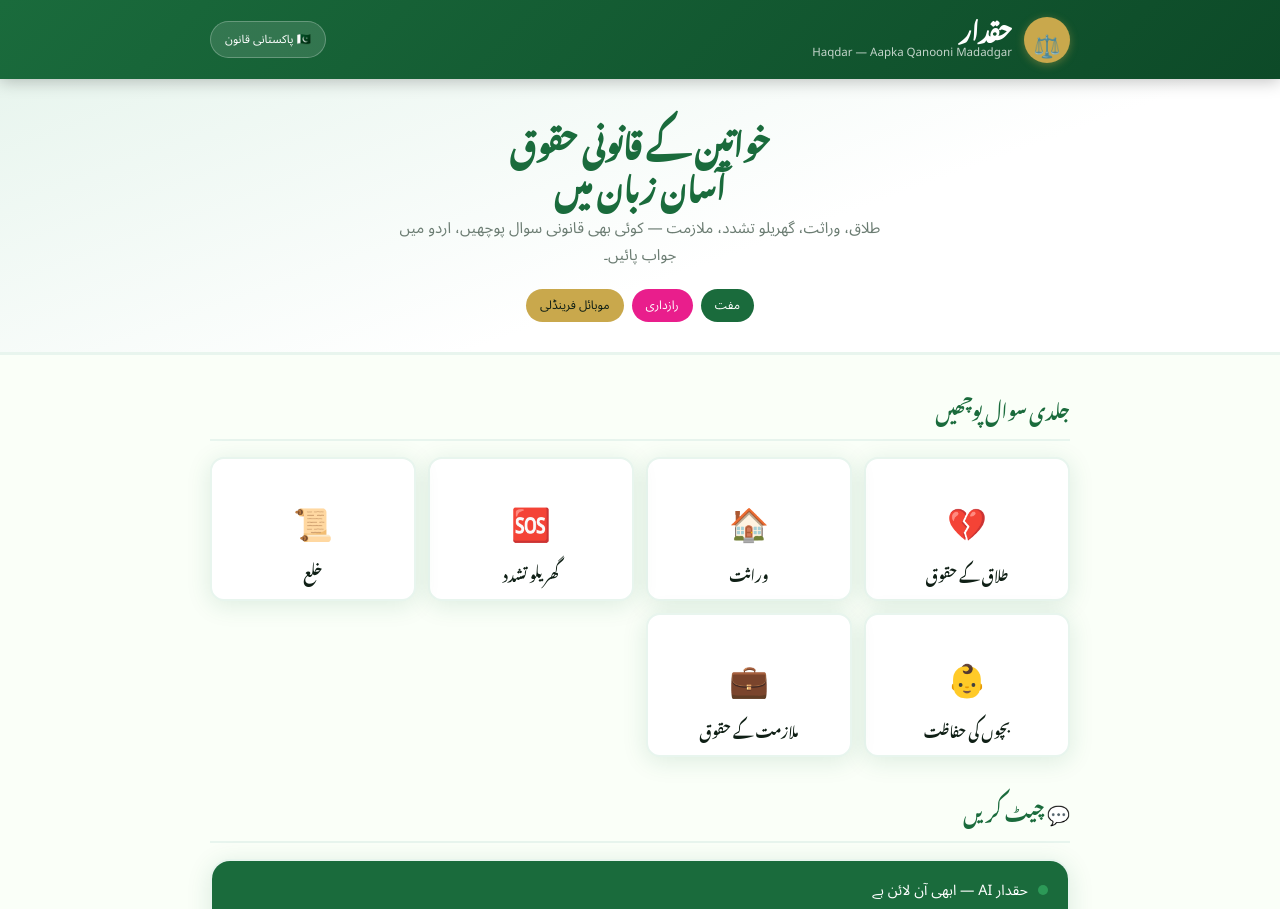
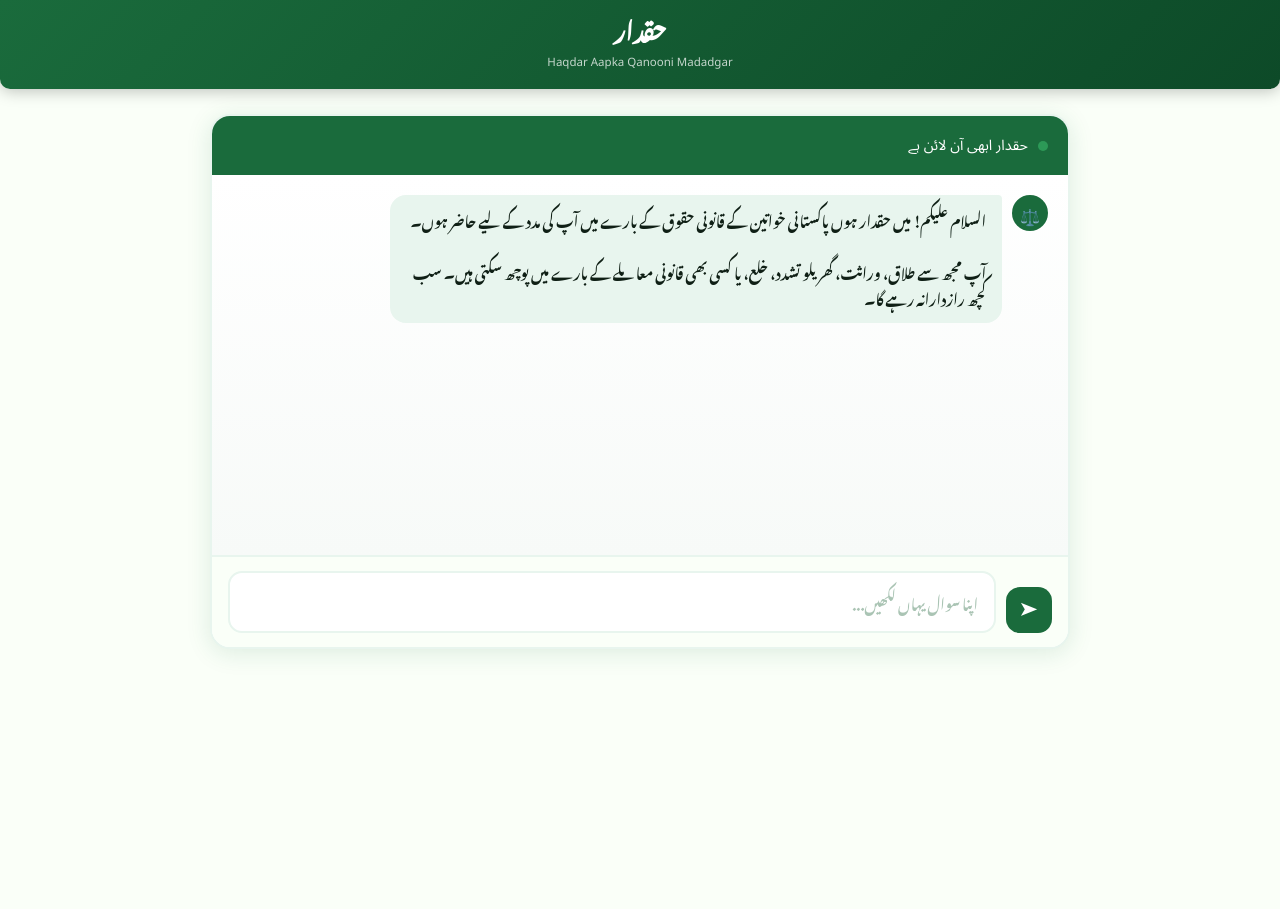
Before and after one commit to Muhammad-Raheel04/haqdar-app, a plain HTML site: page frontend/index.html in a window 1280 px wide. Shown: the top 909 px of the page. After the commit the page ends 800 px from the top, so only its background shows below. Drawn offline with Linux system fonts and the light colour scheme; a web font is replaced by a local one.

Commit message:
feat(frontend): remove unused sections and fix chat dialog width issues

```diff
--- a/frontend/index.html
+++ b/frontend/index.html
@@ -44,6 +44,9 @@
       top: 0;
       z-index: 100;
       box-shadow: 0 2px 16px rgba(0, 0, 0, 0.25);
+      margin-bottom: 25px;
+      border-bottom-left-radius: 10px;
+      border-bottom-right-radius: 10px;
     }
 
     .header-inner {
@@ -51,149 +54,29 @@
       margin: 0 auto;
       padding: 14px 20px;
       display: flex;
+      flex-direction: column;
       align-items: center;
-      justify-content: space-between;
+      justify-content: center;
+      text-align: center;
+      width: 100%;
     }
 
-    .logo {
-      display: flex;
-      align-items: center;
-      gap: 12px;
-    }
 
-    .logo-icon {
-      width: 46px;
-      height: 46px;
-      background: var(--gold);
-      border-radius: 50%;
-      display: flex;
-      align-items: center;
-      justify-content: center;
-      font-size: 22px;
-      box-shadow: 0 2px 8px rgba(201, 168, 76, 0.4);
-    }
+
 
     .logo-text h1 {
       font-size: 1.5rem;
       color: #fff;
       font-weight: 700;
       line-height: 1.1;
+      margin: 0;
     }
 
     .logo-text p {
       font-size: 0.72rem;
       color: rgba(255, 255, 255, 0.75);
       font-family: 'Noto Sans Arabic', sans-serif;
-    }
-
-    .header-badge {
-      background: rgba(255, 255, 255, 0.12);
-      border: 1px solid rgba(255, 255, 255, 0.25);
-      border-radius: 20px;
-      padding: 5px 14px;
-      color: #fff;
-      font-size: 0.72rem;
-      font-family: 'Noto Sans Arabic', sans-serif;
-    }
-
-    /* ── HERO ── */
-    .hero {
-      background: linear-gradient(160deg, var(--green-pale) 0%, #fff 60%);
-      padding: 40px 20px 30px;
-      text-align: center;
-      border-bottom: 3px solid var(--green-pale);
-    }
-
-    .hero h2 {
-      font-size: 1.9rem;
-      color: var(--green);
-      line-height: 1.4;
-      margin-bottom: 10px;
-    }
-
-    .hero p {
-      color: var(--gray);
-      font-size: 0.95rem;
-      max-width: 500px;
-      margin: 0 auto 20px;
-      font-family: 'Noto Sans Arabic', sans-serif;
-      line-height: 1.8;
-    }
-
-    .hero-tags {
-      display: flex;
-      gap: 8px;
-      justify-content: center;
-      flex-wrap: wrap;
-    }
-
-    .tag {
-      background: var(--green);
-      color: #fff;
-      border-radius: 20px;
-      padding: 4px 14px;
-      font-size: 0.75rem;
-      font-family: 'Noto Sans Arabic', sans-serif;
-    }
-
-    .tag.pink {
-      background: var(--pink);
-    }
-
-    .tag.gold {
-      background: var(--gold);
-      color: var(--dark);
-    }
-
-    /* ── QUICK TOPICS ── */
-    .topics-section {
-      max-width: 900px;
-      margin: 30px auto 0;
-      padding: 0 20px;
-    }
-
-    .section-title {
-      font-size: 1.15rem;
-      color: var(--green);
-      margin-bottom: 16px;
-      padding-bottom: 8px;
-      border-bottom: 2px solid var(--green-pale);
-    }
-
-    .topics-grid {
-      display: grid;
-      grid-template-columns: repeat(auto-fill, minmax(170px, 1fr));
-      gap: 12px;
-      margin-bottom: 30px;
-    }
-
-    .topic-card {
-      background: #fff;
-      border: 2px solid var(--green-pale);
-      border-radius: 14px;
-      padding: 16px 12px;
-      text-align: center;
-      cursor: pointer;
-      transition: all 0.2s;
-      box-shadow: var(--shadow);
-    }
-
-    .topic-card:hover {
-      border-color: var(--green);
-      transform: translateY(-3px);
-      box-shadow: 0 8px 28px rgba(26, 107, 60, 0.18);
-    }
-
-    .topic-card .icon {
-      font-size: 2rem;
-      margin-bottom: 8px;
-    }
-
-    .topic-card .label {
-      font-size: 0.88rem;
-      color: var(--dark);
-      font-weight: 600;
-      line-height: 1.4;
+      margin: 0;
     }
 
     /* ── CHAT ── */
@@ -209,6 +92,7 @@
       box-shadow: var(--shadow);
       border: 2px solid var(--green-pale);
       overflow: hidden;
+      width:100%;
     }
 
     .chat-header {
@@ -217,6 +101,7 @@
       display: flex;
       align-items: center;
       gap: 10px;
+      width:100%;
     }
 
     .chat-header .dot {
@@ -246,6 +131,7 @@
     }
 
     #messages {
+      background: linear-gradient(to bottom, #ffffff, #f7faf8);
       height: 380px;
       overflow-y: auto;
       padding: 20px;
@@ -425,33 +311,6 @@
       cursor: not-allowed;
     }
 
-    .disclaimer {
-      max-width: 900px;
-      margin: 0 auto 20px;
-      padding: 12px 20px;
-      background: #fff8e1;
-      border-right: 4px solid var(--gold);
-      border-radius: 0 10px 10px 0;
-      font-size: 0.78rem;
-      color: #7a6020;
-      font-family: 'Noto Sans Arabic', sans-serif;
-      line-height: 1.7;
-      margin-right: 20px;
-      margin-left: 20px;
-    }
-
-    footer {
-      background: var(--dark);
-      color: rgba(255, 255, 255, 0.6);
-      text-align: center;
-      padding: 16px;
-      font-size: 0.75rem;
-      font-family: 'Noto Sans Arabic', sans-serif;
-    }
-
-    footer span {
-      color: var(--green-light);
-    }
 
     @media (max-width: 600px) {
       .hero h2 {
@@ -466,6 +325,10 @@
         height: 300px;
       }
     }
+
+    .header-heading {
+      padding-bottom:10px;
+    }
   </style>
 </head>
 
@@ -473,72 +336,28 @@
 
   <header>
     <div class="header-inner">
-      <div class="logo">
-        <div class="logo-icon">⚖️</div>
-        <div class="logo-text">
-          <h1>حقدار</h1>
-          <p>Haqdar — Aapka Qanooni Madadgar</p>
-        </div>
+      <div class="logo-text">
+        <h1 class="header-heading">حقدار</h1>
+        <p>Haqdar Aapka Qanooni Madadgar</p>
       </div>
-      <div class="header-badge">🇵🇰 پاکستانی قانون</div>
     </div>
   </header>
 
-  <div class="hero">
-    <h2>خواتین کے قانونی حقوق<br />آسان زبان میں</h2>
-    <p>طلاق، وراثت، گھریلو تشدد، ملازمت — کوئی بھی قانونی سوال پوچھیں، اردو میں جواب پائیں۔</p>
-    <div class="hero-tags">
-      <span class="tag"> مفت</span>
-      <span class="tag pink"> رازداری</span>
-      <span class="tag gold"> موبائل فرینڈلی</span>
-    </div>
-  </div>
-
-  <div class="topics-section">
-    <div class="section-title"> جلدی سوال پوچھیں</div>
-    <div class="topics-grid">
-      <div class="topic-card" onclick="quickAsk('طلاق کے بعد عورت کے کیا حقوق ہیں؟')">
-        <div class="icon">💔</div>
-        <div class="label">طلاق کے حقوق</div>
-      </div>
-      <div class="topic-card" onclick="quickAsk('وراثت میں بیٹی کا حصہ کتنا ہے؟')">
-        <div class="icon">🏠</div>
-        <div class="label">وراثت</div>
-      </div>
-      <div class="topic-card" onclick="quickAsk('گھریلو تشدد کی صورت میں کیا کریں؟')">
-        <div class="icon">🆘</div>
-        <div class="label">گھریلو تشدد</div>
-      </div>
-      <div class="topic-card" onclick="quickAsk('خلع کیسے لیا جاتا ہے؟')">
-        <div class="icon">📜</div>
-        <div class="label">خلع</div>
-      </div>
-      <div class="topic-card" onclick="quickAsk('بچوں کی حضانت کس کو ملتی ہے؟')">
-        <div class="icon">👶</div>
-        <div class="label">بچوں کی حفاظت</div>
-      </div>
-      <div class="topic-card" onclick="quickAsk('کام کی جگہ ہراساں کرنے کی شکایت کیسے کریں؟')">
-        <div class="icon">💼</div>
-        <div class="label">ملازمت کے حقوق</div>
-      </div>
-    </div>
-  </div>
 
   <div class="chat-section">
-    <div class="section-title">💬 چیٹ کریں</div>
     <div class="chat-box">
       <div class="chat-header">
         <div class="dot"></div>
-        <span>حقدار AI — ابھی آن لائن ہے</span>
+        <span>حقدار ابھی آن لائن ہے</span>
       </div>
       <div id="messages">
         <div class="msg bot">
           <div class="msg-avatar">⚖️</div>
           <div class="msg-bubble">
-            السلام علیکم! میں حقدار ہوں — پاکستانی خواتین کے قانونی حقوق کے بارے میں آپ کی مدد کے لیے حاضر
+            السلام علیکم! میں حقدار ہوں پاکستانی خواتین کے قانونی حقوق کے بارے میں آپ کی مدد کے لیے حاضر
             ہوں۔<br /><br />
             آپ مجھ سے طلاق، وراثت، گھریلو تشدد، خلع، یا کسی بھی قانونی معاملے کے بارے میں پوچھ سکتی ہیں۔ سب کچھ
-            رازدارانہ رہے گا۔ 🔒
+            رازدارانہ رہے گا۔
           </div>
         </div>
       </div>
@@ -551,26 +370,11 @@
     </div>
   </div>
 
-  <div class="disclaimer">
-    ⚠️ <strong>نوٹ:</strong> حقدار صرف عام قانونی معلومات فراہم کرتا ہے۔ یہ قانونی مشورہ نہیں ہے۔ اہم معاملات کے لیے کسی
-    وکیل سے رابطہ کریں۔ ہنگامی صورت میں <strong>1099 (Women Helpline)</strong> یا <strong>15 (Police)</strong> پر کال
-    کریں۔
-  </div>
 
-  <!-- FOOTER -->
-  <footer>
-    <p>بنایا گیا <span>Rah-e-Nisa Hackathon 2026</span> کے لیے — UET Taxila</p>
-    <p style="margin-top:4px">خواتین کے لیے، خواتین کے ساتھ 💚</p>
-  </footer>
 
   <script>
 
     let chatHistory = [];
-
-    function quickAsk(question) {
-      document.getElementById('userInput').value = question;
-      sendMessage();
-    }
 
     async function sendMessage() {
       const input = document.getElementById('userInput');
```
